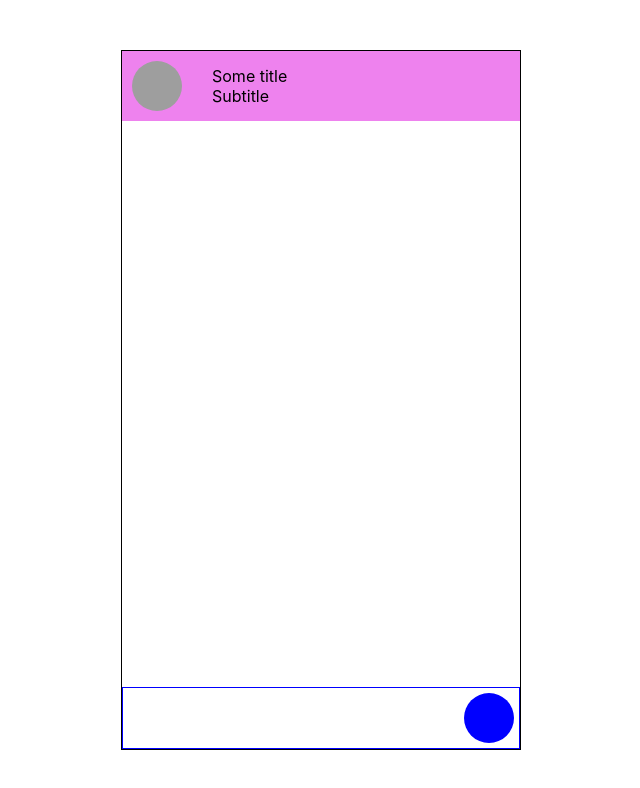
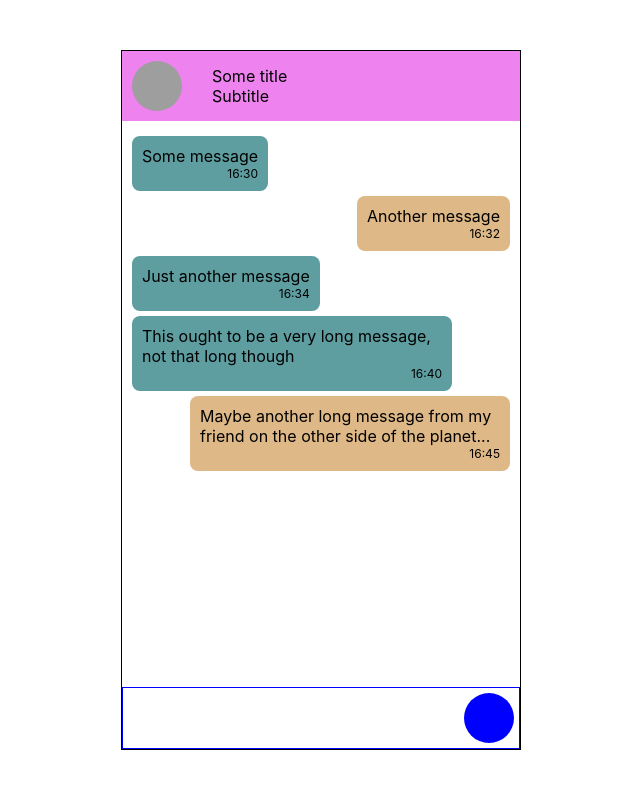
Before and after one commit to roj4s/elbots_chatbox, a React (Create React App) app: page / in a window 1280 px wide. Shown: the top 788 px of the page, without its empty margins (319-959 px from the left). Built offline with nearby package versions, Linux system fonts and the light colour scheme; grey boxes are pictures that could not be loaded.

Commit message:
Added message container with minor styling
Signed-off-by: Luis Miguel Rojas Aguilera <rojas@icomp.ufam.edu.br>

```diff
--- a/src/views/chatbox/chatbox.js
+++ b/src/views/chatbox/chatbox.js
@@ -1,6 +1,7 @@
 import React from 'react';
 import AvatarBar from './avatarbar/avatarbar';
 import MessageInput from './messageinput/messageinput';
+import MessagesContainer from './messagescontainer/messagescontainer';
 
 import './chatbox.css';
 
@@ -13,6 +14,7 @@ export default function ChatBox(){
                 title="Some title"
                 subtitle="Subtitle"
                 />
+            <MessagesContainer />
             <MessageInput />
         </div>
     );
--- /dev/null
+++ b/src/views/chatbox/messagescontainer/messagescontainer.css
@@ -0,0 +1,40 @@
+.MessagesContainer {
+    width: 100%;
+    height: 100%;
+    padding: 10px;
+    box-sizing: border-box;
+
+}
+
+.MessageSender {
+    float: right;
+    background-color: burlywood;
+    clear: both;
+}
+
+.MessageBox {
+    max-width: 300px;
+    border-radius: 8px;
+    display: inline-block;
+    padding: 10px;
+    margin-top: 5px;
+    text-align: start;
+}
+
+.MessageBox * {
+    clear: both;
+}
+
+.MessageReceiver {
+    float: left;
+    clear: both;
+    background-color: cadetblue;
+}
+
+.MessageBoxWhen {
+    font-size: 12px;
+    height: 100%;
+    width: 100%;
+    text-align: end;
+
+}
--- /dev/null
+++ b/src/views/chatbox/messagescontainer/messagescontainer.js
@@ -0,0 +1,52 @@
+import React from 'react';
+
+import './messagescontainer.css';
+
+export default function MessagesContainer() {
+
+    const messages = [
+        {
+            key: 0,
+            message: 'Some message',
+            isSender: 0,
+            when: '16:30'
+        },
+        {
+            key: 1,
+            message: 'Another message',
+            isSender: 1,
+            when: '16:32'
+        },
+        {
+            key: 2,
+            message: 'Just another message',
+            isSender: 0,
+            when: '16:34'
+        },
+        {
+            key: 3,
+            message: 'This ought to be a very long message, not that long though',
+            isSender: 0,
+            when: '16:40'
+        },
+        {
+            key: 4,
+            message: 'Maybe another long message from my friend on the other side of the planet...',
+            isSender: 1,
+            when: '16:45'
+        }
+    ]
+
+    return (
+        <div className="MessagesContainer">
+            {
+                messages.map((message, i) => <div key={message.key}
+                                         className={message.isSender ? "MessageSender MessageBox": "MessageReceiver MessageBox"}>
+                                             {message.message}
+                                             <div className="MessageBoxWhen">{message.when}</div>
+                                             </div>)
+            }
+        </div>
+    );
+
+}
```
